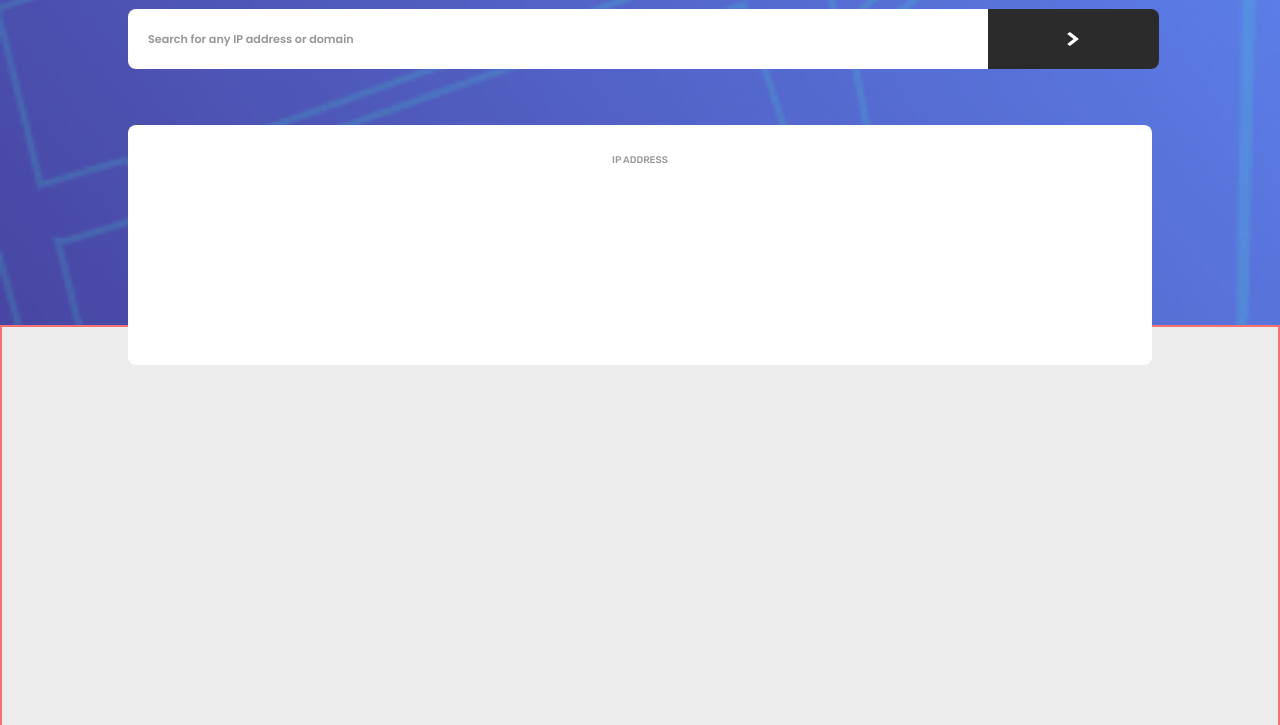
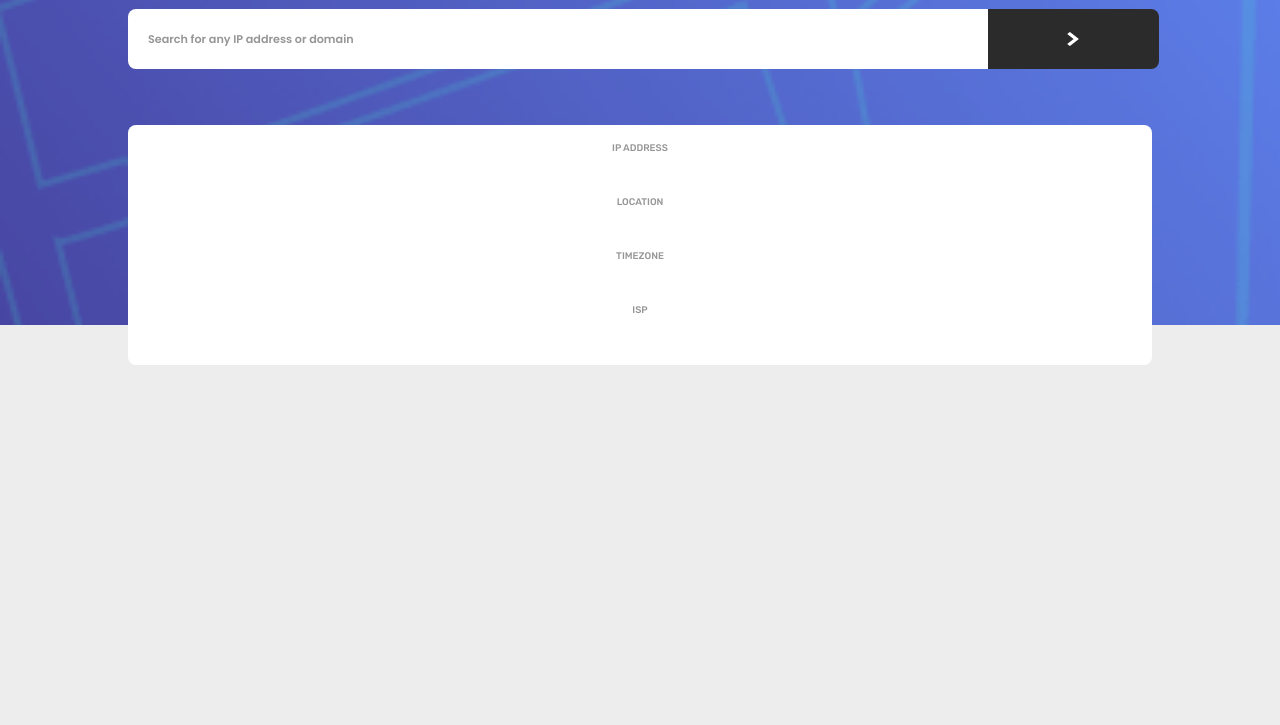
Before and after one commit to rineliniguezsosa/ip-address-tracker, a plain HTML site: page index.html in a window 1280 px wide. Shown: the part 75-800 px from the top of the page. Drawn offline with nearby package versions, Linux system fonts and the light colour scheme.

Commit message:
[FEAT] Multiples cambios en el archivo index.html
- estableciendo el maquetado para la información de dominio de la api
- bien en el contenedor principal modifique el padding en x y en y a 3rem, use display flex para alinear los elementos en column
- multiples elementos div con los atributos width en full, altura al 25%, padding en y de 1rem, text-center
- estableci cada uno de los titulos de la información IP ADDRESS, LOCATION, TIMEZONE Y ISP, css con la fuente rubik, fuente-semibold para el font-weight, text-darkgray, tamaño de fuente a 0.6rem
- elimine el tamaño y color de borde en donde ira el mapa para observar la aplicación

```diff
--- a/index.html
+++ b/index.html
@@ -75,8 +75,23 @@
         <!-- fin form -->
 
         <!-- inicio información de la api -->
-        <div class="w-4/5 h-3/5 py-5 px-5 bg-white absolute top-1/2 rounded-lg border-3 border-blue-400 text-center">
-          <span class="font-rubik font-semibold text-darkgray text-[0.6rem]">IP ADDRESS</span>
+        <div class="w-4/5 h-3/5 py-3 px-3 bg-white absolute top-1/2 rounded-lg border-3 border-blue-400 flex flex-col">
+          <div class="w-full h-1/4 py-1 text-center">
+            <h2 class="font-rubik font-semibold text-darkgray text-[0.6rem]">IP ADDRESS</h2>
+            <p></p>
+          </div>
+          <div class="w-full h-1/4 py-1 text-center">
+            <h2 class="font-rubik font-semibold text-darkgray text-[0.6rem]">LOCATION</h2>
+            <p></p>
+          </div>
+          <div class="w-full h-1/4 py-1 text-center">
+            <h2 class="font-rubik font-semibold text-darkgray text-[0.6rem]">TIMEZONE</h2>
+            <p></p>
+          </div>
+          <div class="w-full h-1/4 py-1 text-center">
+            <h2 class="font-rubik font-semibold text-darkgray text-[0.6rem]">ISP</h2>
+            <p></p>
+          </div>
         </div>
         <!-- fin información de la api -->
 
@@ -84,7 +99,7 @@
     <!-- fin header -->
 
     <!-- inicio map -->
-    <div class="w-full h-screen border-2 border-red-400 bg-[#ededed]">
+    <div class="w-full h-screen  bg-[#ededed]">
 
     </div>
     <!-- fin map -->
```
